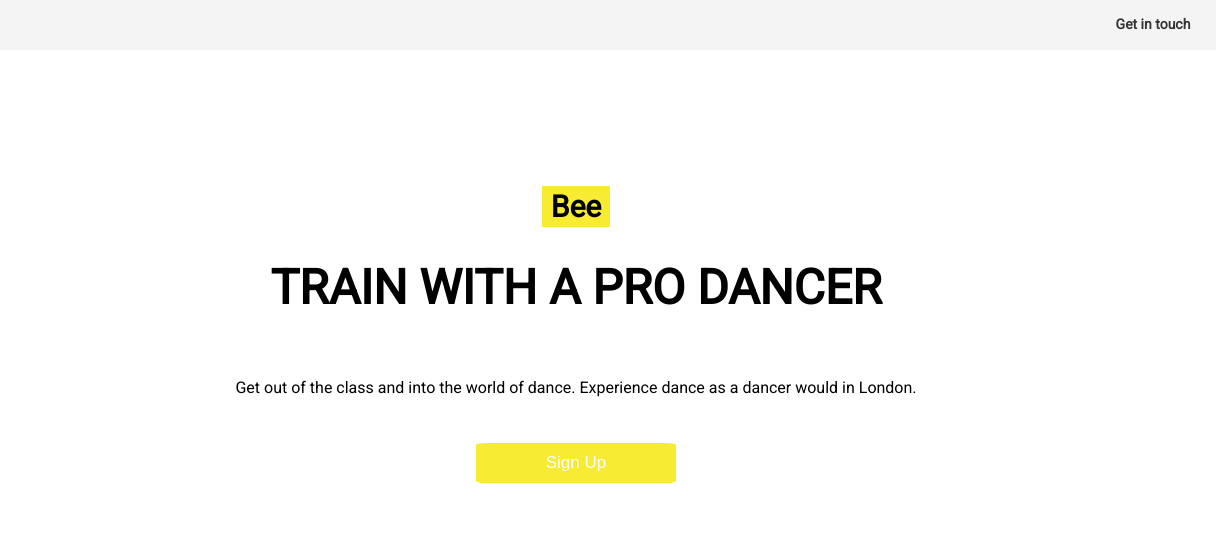
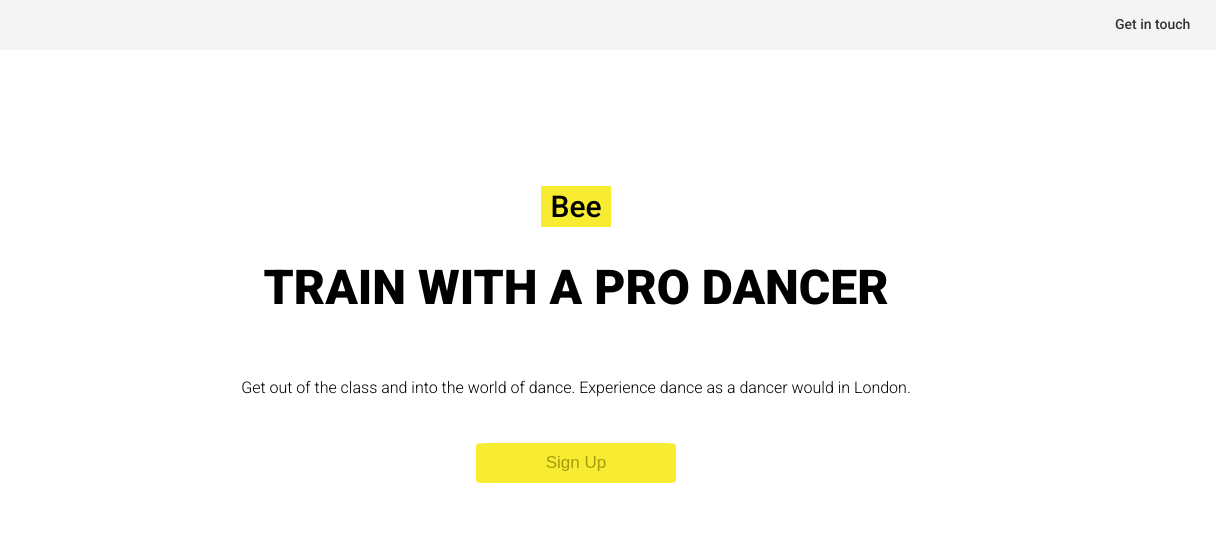
Before and after one commit to markorodic/bee, a plain HTML site: page index.html in a window 1280 px wide. Shown: the top 533 px of the page, 64-1280 px from the left. Drawn offline with Linux system fonts and the light colour scheme; a script that the page names is missing.

Commit message:
changed font weights

```diff
--- a/index.html
+++ b/index.html
@@ -5,7 +5,7 @@
   <meta name="viewport" content="width=device-width, initial-scale=1">
   <title>Bee Landing Page</title>
   <link rel="stylesheet" href="style.css">
-  <link href="https://fonts.googleapis.com/css?family=Roboto" rel="stylesheet">
+  <link href="https://fonts.googleapis.com/css?family=Roboto:300,500,900" rel="stylesheet">
 </head>
 <body>
     <div class="main">
--- a/style.css
+++ b/style.css
@@ -16,11 +16,16 @@ html, body {
   z-index: 2;
 }
 
+p {
+  font-weight: 300;
+}
+
 h2 {
   font-size: 30px;
   background: #f8ec32;
   margin: 0;
   padding: 3px 9px 3px 9px;
+  font-weight: 500;
 }
 
 .header h5 {
@@ -74,7 +79,7 @@ h1 {
 
 button {
   font-size: 17px;
-  color: white;
+  color: #a59b0d;
   width: 200px;
   height: 40px;
   background: #f8ec32;
@@ -166,7 +171,7 @@ button:focus {
 
 h5 {
   font-size: 16px;
-  font-weight: 900;
+  font-weight: 500;
   margin: 15px 0 -5px 0;
 }
 
```
